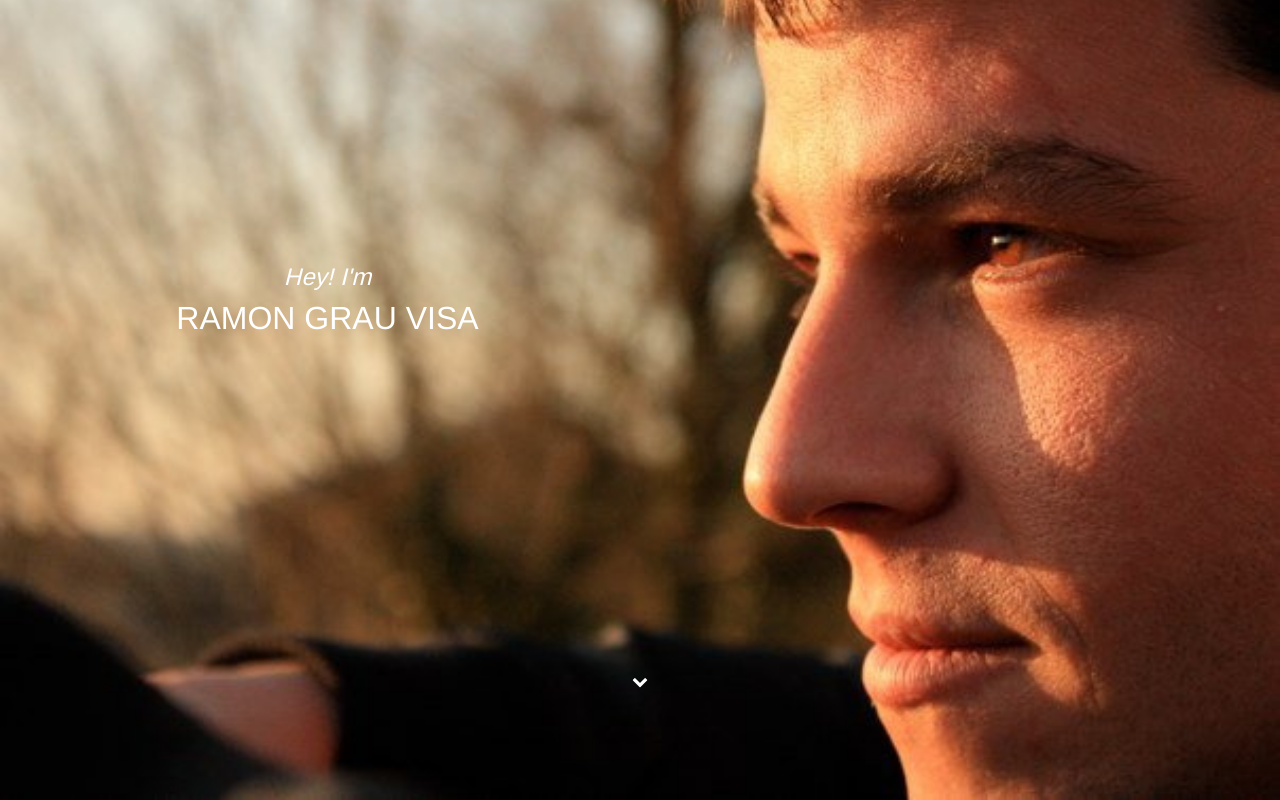
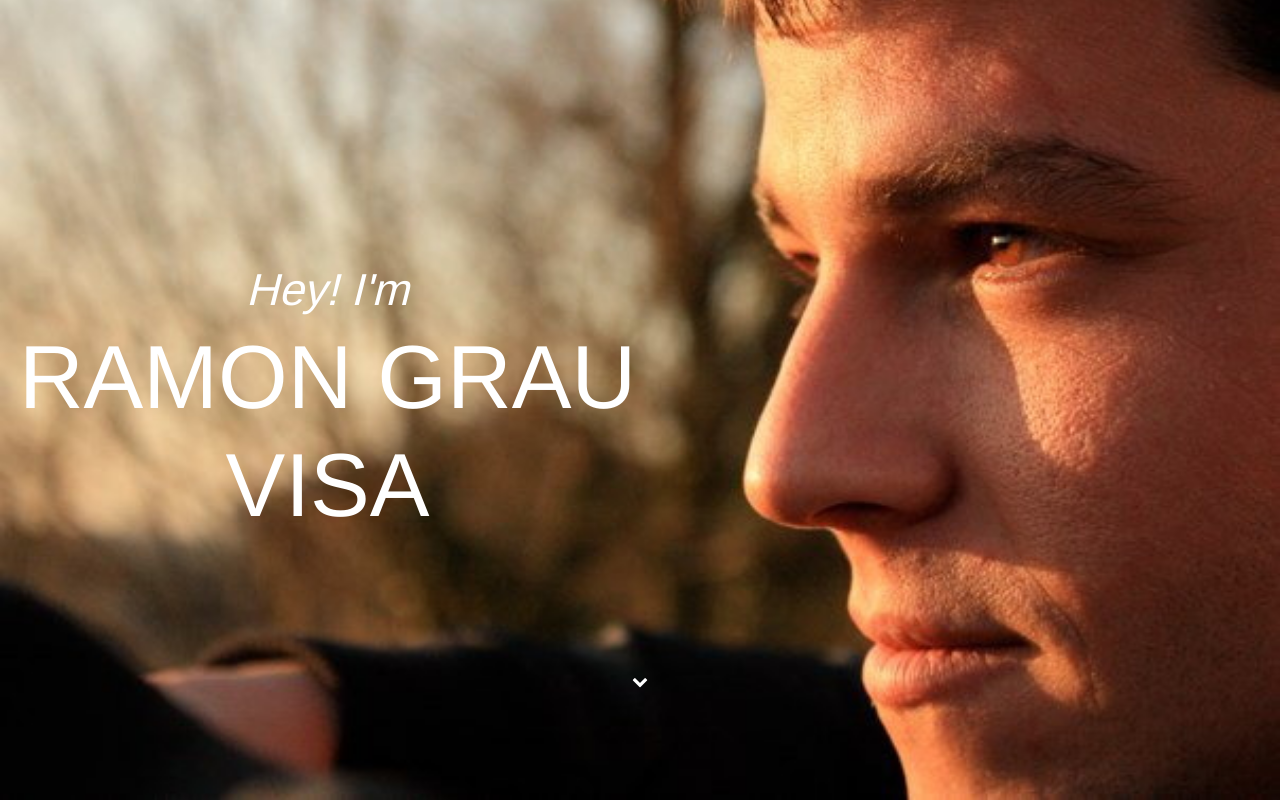
Before and after one commit to ray00light/personal-web-site, a plain HTML site: page index.html in a window 1280 px wide. Drawn offline with nearby package versions, Linux system fonts and the light colour scheme.

Commit message:
autoCommit 27-10-19 19:32 MODIFY /home/ubuntu/environment/assets/css/style.css

```diff
--- a/assets/css/style.css
+++ b/assets/css/style.css
@@ -19,6 +19,11 @@ body{
 
 #div-greeting>h4{
     font-style: italic;
+    font-size: 3.5vw;
+}
+
+#div-greeting>h2{
+    font-size: 7vw;
 }
 
 #div-btn-down{
```
